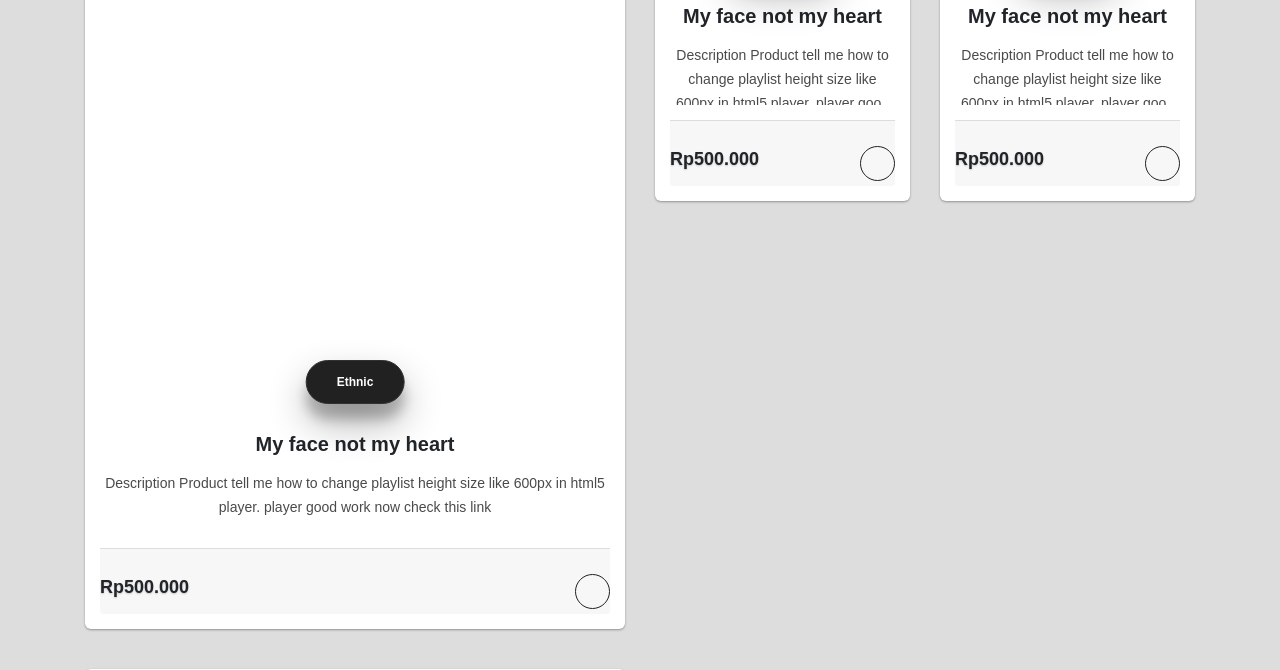
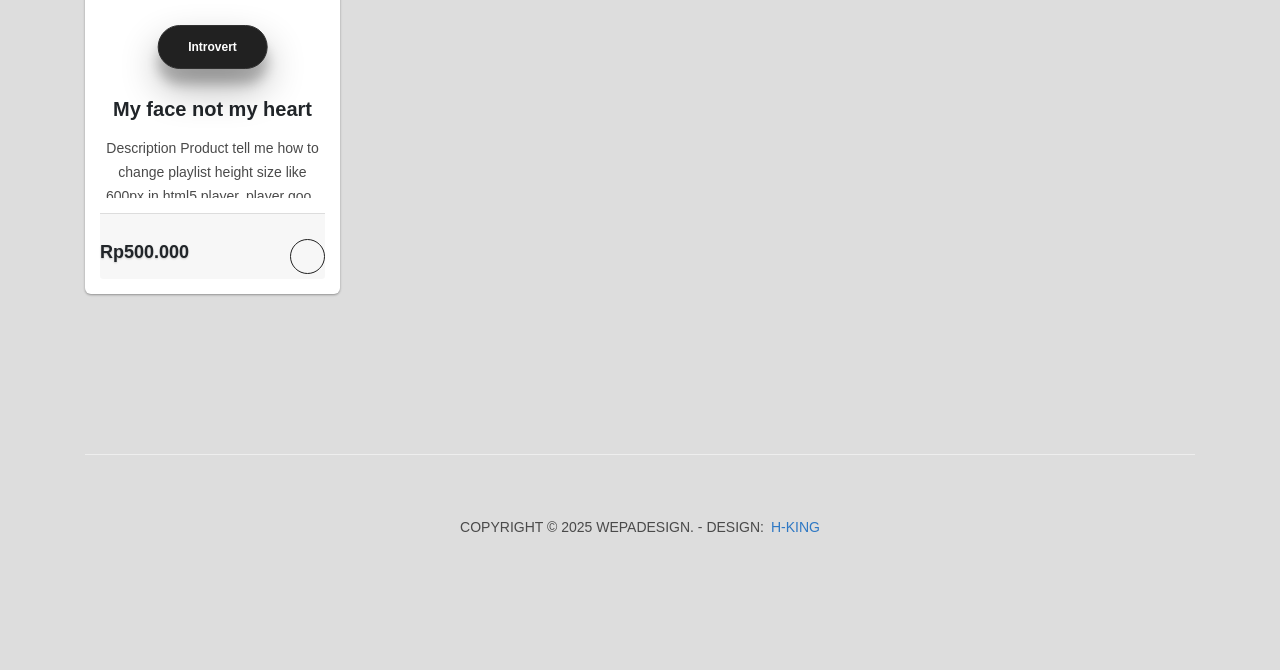
Before and after one commit to lma3ti/Machines-Tools, a Node server app: page /allproducts in a window 1280 px wide. Shown: the part 1247-1917 px from the top of the page. After the commit the page ends 1779 px from the top, so only its background shows below. Run offline with Node 20, Linux system fonts and the light colour scheme; some libraries are stand-ins or nearby versions.

Commit message:
i added all products

```diff
--- a/views/allproducts.ejs
+++ b/views/allproducts.ejs
@@ -1,14 +1,12 @@
 <%- include('parts/top.ejs')%>
 
-<div class="container text-center">
-    <h1>Product card</h1>
-      <span>Create With <i class="zmdi zmdi-favorite red"></i>  By: <strong>Deni Kurniawan</strong> From: <i><a href="http://blog.wingerdstok.com" class="wsk-btn">Wingerdstok</a></i></span>
-    </div>
-
+<br><br><br><br><br><br>
+<h1 class="text-center">All Products</h1>
 
 <div class="shell">
   <div class="container">
     <div class="row">
+      <!-- First Product -->
       <div class="col-md-3">
         <div class="wsk-cp-product">
           <div class="wsk-cp-img">
@@ -31,9 +29,13 @@
           </div>
         </div>
       </div>
+
+      <!-- Second Product -->
       <div class="col-md-3">
         <div class="wsk-cp-product">
-              <div class="wsk-cp-img"><img src="https://1.bp.blogspot.com/-b-2SgNUrFHg/WVSvmewWqgI/AAAAAAAAAK0/1K4YCcbYjhokHwV_IgiVJN9mEnQoWunIwCPcBGAYYCw/s1600/fashion-portrait-nicole-6347.jpg" alt="Product" class="img-responsive" /></div>
+          <div class="wsk-cp-img">
+            <img src="https://1.bp.blogspot.com/-b-2SgNUrFHg/WVSvmewWqgI/AAAAAAAAAK0/1K4YCcbYjhokHwV_IgiVJN9mEnQoWunIwCPcBGAYYCw/s1600/fashion-portrait-nicole-6347.jpg" alt="Product" class="img-responsive" />
+          </div>
           <div class="wsk-cp-text">
             <div class="category">
               <span>Introvert</span>
@@ -51,9 +53,13 @@
           </div>
         </div>
       </div>
+
+      <!-- Third Product -->
       <div class="col-md-3">
         <div class="wsk-cp-product">
-              <div class="wsk-cp-img"><img src="https://1.bp.blogspot.com/-XL_Ba-178Fo/WVSvm5AbApI/AAAAAAAAAK4/X5109HTqUiAhPjbmz4NFVHcpL7ZWe6T3ACPcBGAYYCw/s1600/wow-29.jpg" alt="Product" class="img-responsive" /></div>
+          <div class="wsk-cp-img">
+            <img src="https://1.bp.blogspot.com/-XL_Ba-178Fo/WVSvm5AbApI/AAAAAAAAAK4/X5109HTqUiAhPjbmz4NFVHcpL7ZWe6T3ACPcBGAYYCw/s1600/wow-29.jpg" alt="Product" class="img-responsive" />
+          </div>
           <div class="wsk-cp-text">
             <div class="category">
               <span>Beauty</span>
@@ -71,9 +77,13 @@
           </div>
         </div>
       </div>
+
+      <!-- Fourth Product -->
       <div class="col-md-3">
         <div class="wsk-cp-product">
-              <div class="wsk-cp-img"><img src="https://3.bp.blogspot.com/-iUes8qr4uC8/WVSvl6Wf_fI/AAAAAAAAAKs/JiTUUVvdbqEC_QGGaQhuVJiezIN3LIqEgCPcBGAYYCw/s1600/IMG_5367-bp.jpg" alt="Product" class="img-responsive" /></div>
+          <div class="wsk-cp-img">
+            <img src="https://3.bp.blogspot.com/-iUes8qr4uC8/WVSvl6Wf_fI/AAAAAAAAAKs/JiTUUVvdbqEC_QGGaQhuVJiezIN3LIqEgCPcBGAYYCw/s1600/IMG_5367-bp.jpg" alt="Product" class="img-responsive" />
+          </div>
           <div class="wsk-cp-text">
             <div class="category">
               <span>Drama</span>
@@ -92,32 +102,15 @@
         </div>
       </div>
     </div>
+
+    <!-- Additional Products (same structure as above) -->
     <div class="row">
-          <div class="col-md-6">
+      <!-- Fifth Product -->
+      <div class="col-md-3">
         <div class="wsk-cp-product">
           <div class="wsk-cp-img">
-                <img src="https://3.bp.blogspot.com/-eDeTttUjHxI/WVSvmI-552I/AAAAAAAAAKw/0T3LN6jABKMyEkTRUUQMFxpe6PLvtcMMwCPcBGAYYCw/s1600/001-culture-clash-matthew-gianoulis.jpg" alt="Product" class="img-responsive" />
+            <img src="https://1.bp.blogspot.com/-b-2SgNUrFHg/WVSvmewWqgI/AAAAAAAAAK0/1K4YCcbYjhokHwV_IgiVJN9mEnQoWunIwCPcBGAYYCw/s1600/fashion-portrait-nicole-6347.jpg" alt="Product" class="img-responsive" />
           </div>
-              <div class="wsk-cp-text">
-                <div class="category">
-                  <span>Ethnic</span>
-                </div>
-                <div class="title-product">
-                  <h3>My face not my heart</h3>
-                </div>
-                <div class="description-prod">
-                  <p>Description Product tell me how to change playlist height size like 600px in html5 player. player good work now check this link</p>
-                </div>
-                <div class="card-footer">
-                  <div class="wcf-left"><span class="price">Rp500.000</span></div>
-                  <div class="wcf-right"><a href="#" class="buy-btn"><i class="zmdi zmdi-shopping-basket"></i></a></div>
-                </div>
-              </div>
-            </div>
-          </div>
-          <div class="col-md-3">
-            <div class="wsk-cp-product">
-              <div class="wsk-cp-img"><img src="https://1.bp.blogspot.com/-b-2SgNUrFHg/WVSvmewWqgI/AAAAAAAAAK0/1K4YCcbYjhokHwV_IgiVJN9mEnQoWunIwCPcBGAYYCw/s1600/fashion-portrait-nicole-6347.jpg" alt="Product" class="img-responsive" /></div>
           <div class="wsk-cp-text">
             <div class="category">
               <span>Introvert</span>
@@ -135,49 +128,7 @@
           </div>
         </div>
       </div>
-          <div class="col-md-3">
-            <div class="wsk-cp-product">
-              <div class="wsk-cp-img"><img src="https://1.bp.blogspot.com/-XL_Ba-178Fo/WVSvm5AbApI/AAAAAAAAAK4/X5109HTqUiAhPjbmz4NFVHcpL7ZWe6T3ACPcBGAYYCw/s1600/wow-29.jpg" alt="Product" class="img-responsive" /></div>
-              <div class="wsk-cp-text">
-                <div class="category">
-                  <span>Beauty</span>
-                </div>
-                <div class="title-product">
-                  <h3>My face not my heart</h3>
-                </div>
-                <div class="description-prod">
-                  <p>Description Product tell me how to change playlist height size like 600px in html5 player. player good work now check this link</p>
-                </div>
-                <div class="card-footer">
-                  <div class="wcf-left"><span class="price">Rp500.000</span></div>
-                  <div class="wcf-right"><a href="#" class="buy-btn"><i class="zmdi zmdi-shopping-basket"></i></a></div>
     </div>
   </div>
 </div>
-          </div>
-          <div class="col-md-6">
-            <div class="wsk-cp-product">
-              <div class="wsk-cp-img"><img src="https://3.bp.blogspot.com/-iUes8qr4uC8/WVSvl6Wf_fI/AAAAAAAAAKs/JiTUUVvdbqEC_QGGaQhuVJiezIN3LIqEgCPcBGAYYCw/s1600/IMG_5367-bp.jpg" alt="Product" class="img-responsive" /></div>
-              <div class="wsk-cp-text">
-                <div class="category">
-                  <span>Drama</span>
-                </div>
-                <div class="title-product">
-                  <h3>My face not my heart cvf ggf gfg g</h3>
-                </div>
-                <div class="description-prod">
-                  <p>Description Product tell me how to change playlist height size like 600px in html5 player. player good work now check this link</p>
-                </div>
-                <div class="card-footer">
-                  <div class="wcf-left"><span class="price">Rp500.000</span></div>
-                  <div class="wcf-right"><a href="#" class="buy-btn"><i class="zmdi zmdi-shopping-basket"></i></a></div>
-                </div>
-              </div>
-            </div>
-          </div>
-        </div>
-      </div>
-    </div>
-
-
 <%- include('parts/buttom.ejs')%>
```
Lines whose indentation alone changed are shown as unchanged.
